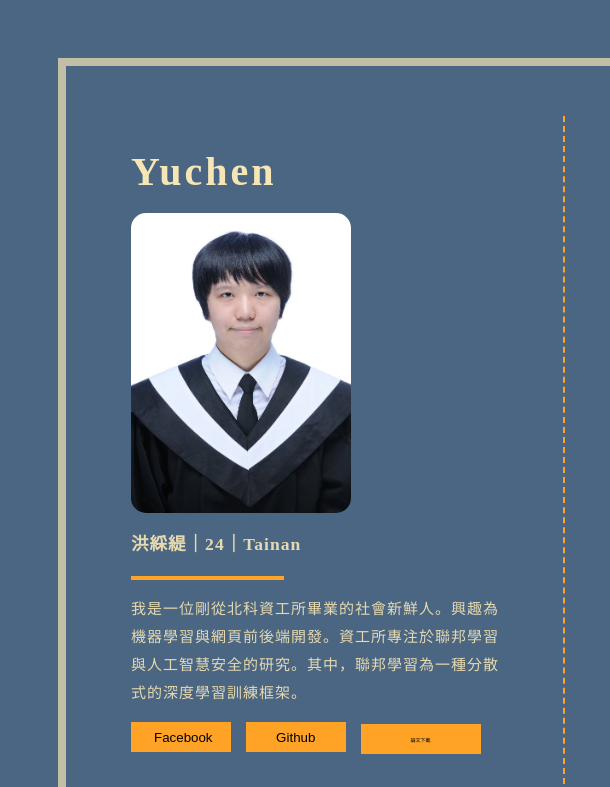
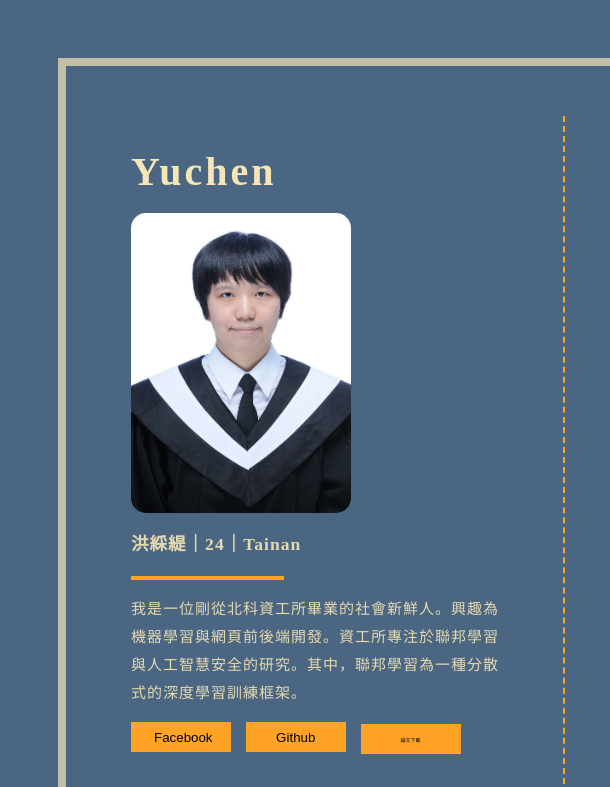
Before and after one commit to Yuchen-ck/Homepage, a plain HTML site: page index.html in a window 1280 px wide. Shown: the top 787 px of the page, 0-610 px from the left. Drawn offline with Linux system fonts and the light colour scheme.

Commit message:
Update styles.css

```diff
--- a/styles.css
+++ b/styles.css
@@ -272,7 +272,7 @@ hr{
   padding: 5px 20px;
   margin-right: 10px;
   transition: transform 0.3s ease-in-out;
-  width: 120px; /* Or any value you prefer */
+  width: 100px; /* Or any value you prefer */
   height: 30px; /* Or any value you prefer */
   font-size: 5px;
 }
```
